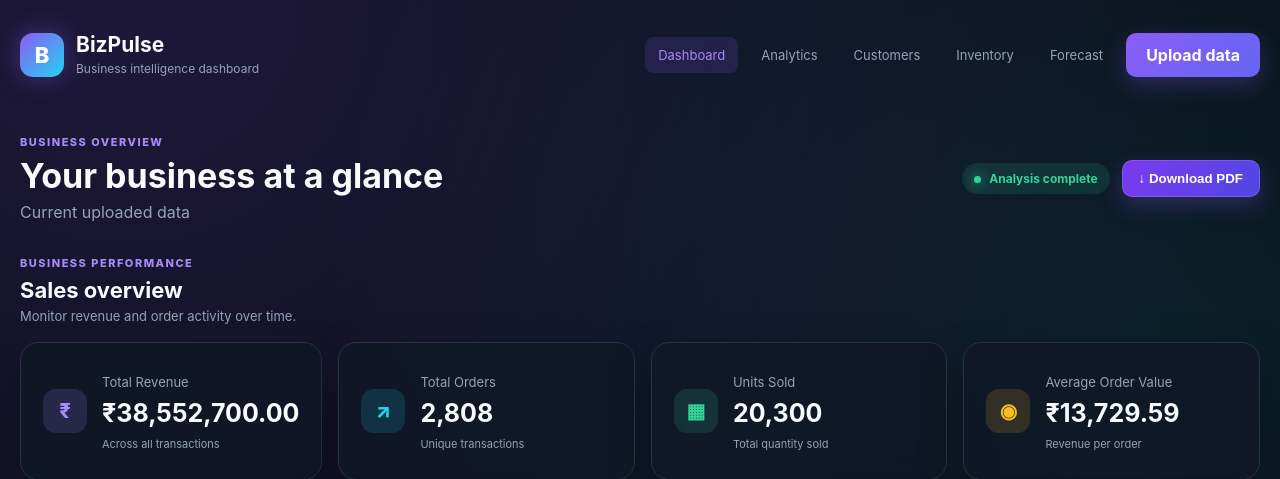
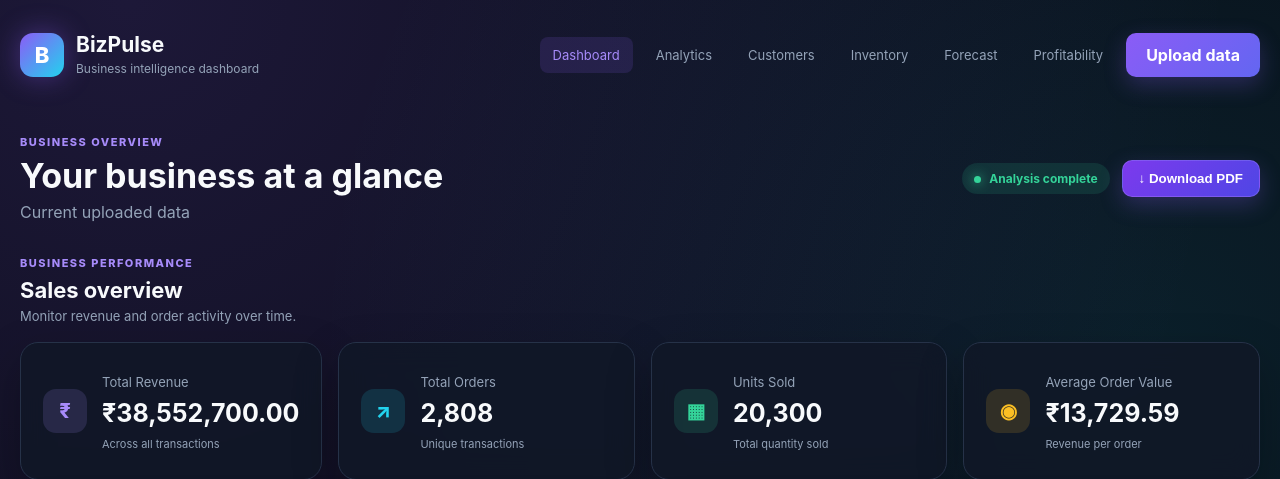
Before and after one commit to suvancodes/BizPulse, a Flask app: page /dashboard in a window 1280 px wide. Shown: the top 479 px of the page. Run offline with Flask 3, Linux system fonts and the light colour scheme.

Commit message:
fixed nav bar

```diff
--- a/templates/dashboard.html
+++ b/templates/dashboard.html
@@ -25,6 +25,7 @@
             <a href="/customers">Customers</a>
             <a href="/inventory">Inventory</a>
             <a href="/forecast">Forecast</a>
+            <a href="/profitability">Profitability</a>
 
             <a class="upload-button" href="/upload">Upload data</a>
         </nav>
```
